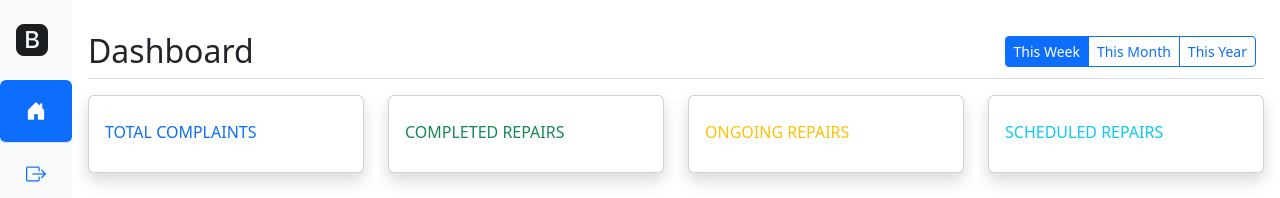
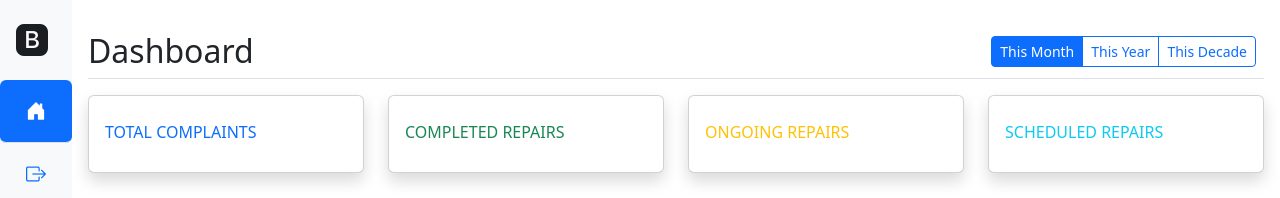
Before and after one commit to tanishk-sarode/Road-Repair-Tracking-System, a Flask app: template frontend/templates/mayor/dashboard.html in a window 1280 px wide. Shown: the top 198 px of the page. Run offline with Flask 3, Linux system fonts and the light colour scheme; the template is opened without the code that fills it, so the values that code supplies are empty.

Commit message:
Final Update

```diff
--- a/app.py
+++ b/app.py
@@ -7,5 +7,5 @@ app = create_app()
 logging.basicConfig(level=logging.INFO)
 
 if __name__ == "__main__":
-    # app.run(debug=True, host="127.0.0.1", port=5000)  # Explicitly set host and port
+    # app.run(debug=False, host="your-ip-address", port=5000)  Host Locally
     app.run(debug=True)
--- a/frontend/templates/mayor/dashboard.html
+++ b/frontend/templates/mayor/dashboard.html
@@ -6,9 +6,9 @@
     <h1 class="h2 mb-0">Dashboard</h1>
     <div class="btn-toolbar">
       <div class="btn-group me-2">
-        <button id="btn-week" type="button" class="btn btn-sm btn-outline-primary active">This Week</button>
-        <button id="btn-month" type="button" class="btn btn-sm btn-outline-primary">This Month</button>
-        <button id="btn-year" type="button" class="btn btn-sm btn-outline-primary">This Year</button>
+        <button id="btn-week" type="button" class="btn btn-sm btn-outline-primary active">This Month</button>
+        <button id="btn-month" type="button" class="btn btn-sm btn-outline-primary">This Year</button>
+        <button id="btn-year" type="button" class="btn btn-sm btn-outline-primary">This Decade</button>
       </div>
     </div>
   </div>
```
Also changed, not shown: instance/database.db.
